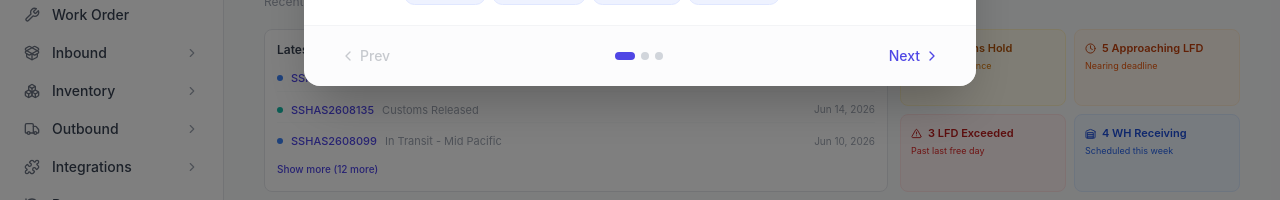
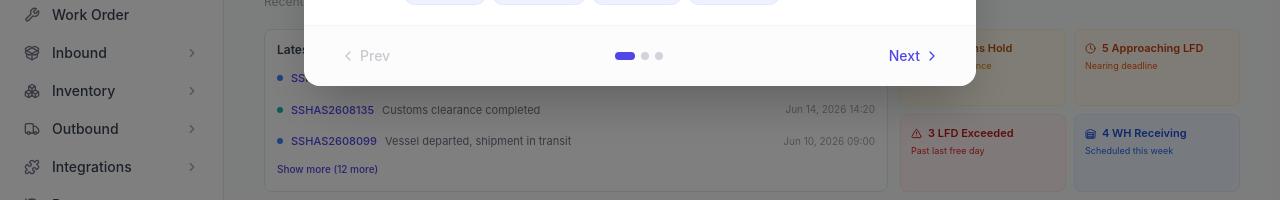
Before and after one commit to WYJade/CP-Announcement-management, a React (Vite) app: page /international-new/tracking in a window 1280 px wide. Shown: the part 444-644 px from the top of the page. Built offline with nearby package versions, Linux system fonts and the light colour scheme.

Commit message:
feat: add status descriptions for latest updates and show full time (HH:MM)

```diff
--- a/src/components/International/ShipmentTracking.tsx
+++ b/src/components/International/ShipmentTracking.tsx
@@ -72,6 +72,23 @@ function statusColor(status: string) {
   if (status === 'Received') return 'bg-green-100 text-green-700'
   if (status === 'Completed') return 'bg-gray-100 text-gray-600'
   return 'bg-gray-100 text-gray-600'
+}
+
+// Status change description mapping
+function getStatusDescription(status: string): string {
+  const descriptions: Record<string, string> = {
+    'Booked': 'Booking confirmed, awaiting pickup',
+    'In Transit': 'Vessel departed, shipment in transit',
+    'Arrived': 'Arrived at port of destination',
+    'Customs Released': 'Customs clearance completed',
+    'Available': 'Container available for pickup',
+    'Dispatched': 'Dispatched for delivery',
+    'OFD': 'Out for final delivery',
+    'Delivered': 'Successfully delivered to warehouse',
+    'Receiving': 'Warehouse receiving in progress',
+    'Received': 'Received and checked into warehouse',
+  }
+  return descriptions[status] || 'Status updated'
 }
 
 // ─── Component ───────────────────────────────────────────────────────────────
@@ -189,10 +206,10 @@ export default function ShipmentTracking() {
           <div className="space-y-1.5">
             {SHIPMENT_DATA.slice(0, showAllUpdates ? 6 : 3).map(s => (
               <div key={s.id + '-update'} className="flex items-center gap-2 text-[11px] text-gray-600 py-1 border-b border-gray-50 last:border-0">
-                <span className={`w-1.5 h-1.5 rounded-full shrink-0 ${s.status === 'In Transit' ? 'bg-blue-500' : s.status === 'Customs Released' ? 'bg-teal-500' : s.status === 'Received' ? 'bg-green-500' : s.status === 'Dispatched' ? 'bg-violet-500' : 'bg-gray-400'}`} />
+                <span className={`w-1.5 h-1.5 rounded-full shrink-0 ${s.status === 'In Transit' ? 'bg-blue-500' : s.status === 'Customs Released' ? 'bg-teal-500' : s.status === 'Received' ? 'bg-green-500' : s.status === 'Dispatched' ? 'bg-violet-500' : s.status === 'Booked' ? 'bg-gray-400' : s.status === 'Available' ? 'bg-cyan-500' : s.status === 'OFD' ? 'bg-amber-500' : s.status === 'Delivered' ? 'bg-emerald-500' : s.status === 'Receiving' ? 'bg-lime-500' : s.status === 'Arrived' ? 'bg-indigo-500' : 'bg-gray-400'}`} />
                 <span className="font-medium text-primary-600 shrink-0">{s.shipmentNo}</span>
-                <span className="text-gray-400 truncate">{s.currentMilestone}</span>
-                <span className="ml-auto text-[10px] text-gray-400 whitespace-nowrap">{s.lastUpdated.split(' ').slice(0, 3).join(' ')}</span>
+                <span className="text-gray-500 truncate">{getStatusDescription(s.status)}</span>
+                <span className="ml-auto text-[10px] text-gray-400 whitespace-nowrap">{s.lastUpdated}</span>
               </div>
             ))}
           </div>
```
